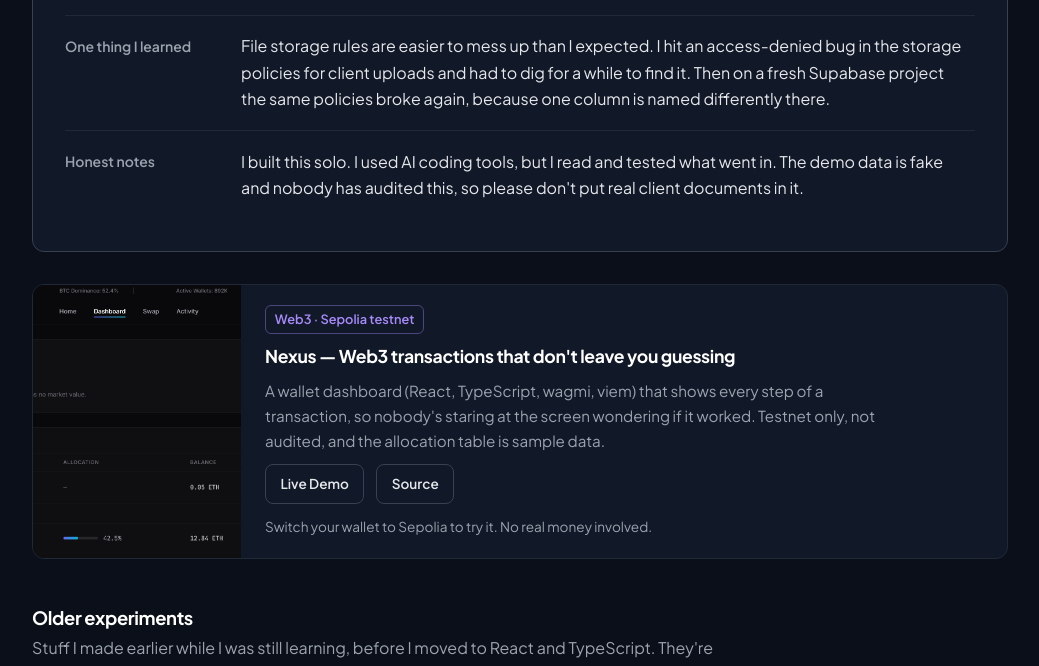
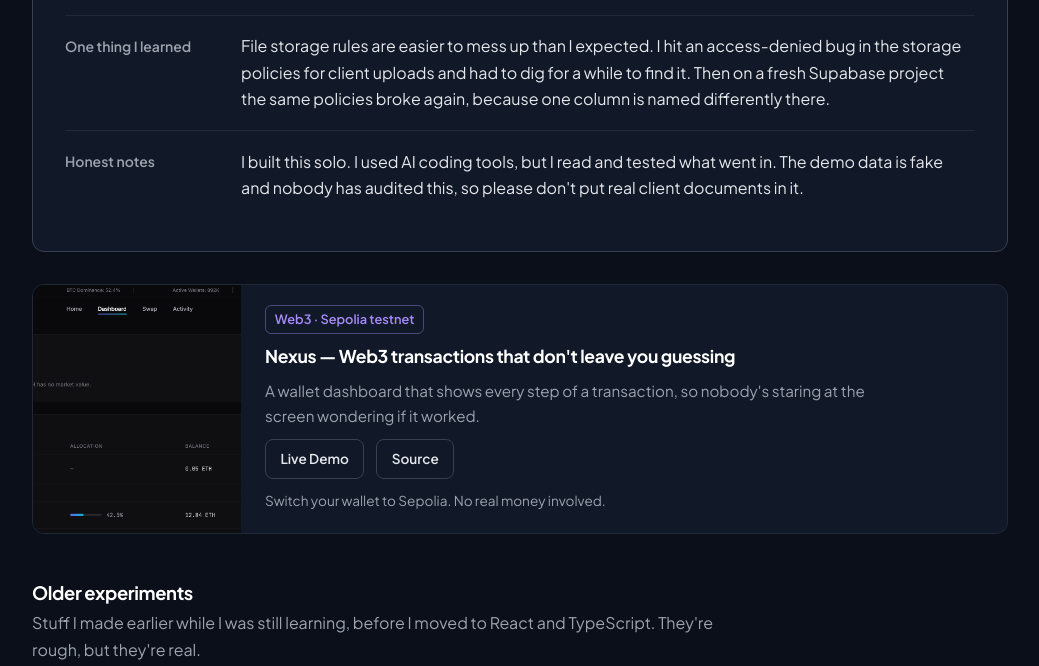
Before and after one commit to raiyo395/portfolio, a plain HTML site: page index.html in a window 1280 px wide. Shown: the part 3186-3852 px from the top of the page, without its empty margins (120-1159 px from the left). Drawn offline with Linux system fonts and the light colour scheme.

Commit message:
make Nexus a compact card and clean up project intro text

```diff
--- a/index.html
+++ b/index.html
@@ -42,7 +42,6 @@ a:focus-visible,.btn:focus-visible{outline:2px solid var(--accent);outline-offse
 .section-head{display:grid;gap:.5rem;margin-bottom:2rem}
 .section-head h2{font-size:1.75rem}
 .section-head p{color:var(--muted);max-width:60ch}
-
 .btn{display:inline-flex;align-items:center;justify-content:center;gap:.5rem;min-height:44px;padding:.65rem 1.1rem;border:1px solid transparent;border-radius:var(--radius-control);font:600 .9rem/1.2 var(--font);text-decoration:none;text-align:center;cursor:pointer;transition:background-color .2s ease,border-color .2s ease,color .2s ease,transform .2s ease,box-shadow .2s ease}
 .btn-primary{background:var(--accent);color:var(--bg)}
 .btn-primary:hover{background:var(--accent-hover);color:var(--bg);transform:translateY(-1px);box-shadow:0 6px 20px rgba(167,139,250,.25)}
@@ -50,7 +49,6 @@ a:focus-visible,.btn:focus-visible{outline:2px solid var(--accent);outline-offse
 .btn-secondary:hover{background:var(--surface);color:#fff;border-color:var(--muted);transform:translateY(-1px)}
 .btn:active{transform:translateY(0)}
 .btn svg{width:1rem;height:1rem;flex:none}
-
 .site-header{position:sticky;top:0;z-index:50;background:rgba(11,15,25,.85);-webkit-backdrop-filter:blur(12px);backdrop-filter:blur(12px);border-bottom:1px solid var(--line)}
 .site-header .wrap{height:4rem;display:flex;align-items:center;justify-content:space-between;gap:1rem}
 .brand{color:#fff;font-weight:800;font-size:1.15rem;letter-spacing:-.02em;text-decoration:none}
@@ -61,7 +59,6 @@ a:focus-visible,.btn:focus-visible{outline:2px solid var(--accent);outline-offse
 .nav-links a:hover{color:#fff}
 @media (min-width:640px){.nav-links{display:flex}}
 .site-header .btn{min-height:40px;padding:.5rem .9rem;font-size:.85rem}
-
 .hero{padding-block:3.5rem 4rem}
 @media (min-width:768px){.hero{padding-block:5.5rem 5rem}}
 .status{display:inline-flex;align-items:center;gap:.5rem;font-size:.875rem;font-weight:600;color:var(--ok);margin-bottom:1.25rem}
@@ -72,13 +69,11 @@ a:focus-visible,.btn:focus-visible{outline:2px solid var(--accent);outline-offse
 .hero-actions{margin-top:2rem;display:flex;flex-wrap:wrap;gap:.75rem}
 .hero-tools{margin-top:2.5rem;max-width:62ch;font-size:.9rem;color:var(--muted)}
 .hero-tools strong{color:var(--text);font-weight:600}
-
 .build{list-style:none;display:grid;gap:.75rem}
 @media (min-width:768px){.build{grid-template-columns:1fr 1fr}}
 .build li{background:var(--surface);border:1px solid var(--line);border-radius:var(--radius-card);padding:1rem 1.25rem}
 .build li strong{display:block;color:#fff;font-weight:700;margin-bottom:.25rem}
 .build li span{color:var(--muted);font-size:.95rem}
-
 /* --- Project / case study --- */
 .case{background:var(--surface);border:1px solid var(--line-strong);border-radius:var(--radius-card);overflow:hidden;transition:border-color .3s ease,box-shadow .3s ease}
 .case+.case{margin-top:2rem}
@@ -100,18 +95,16 @@ a:focus-visible,.btn:focus-visible{outline:2px solid var(--accent);outline-offse
 .facts dd{margin:0;max-width:62ch}
 .facts ul{padding-left:1.1rem;display:grid;gap:.3rem}
 @media (min-width:768px){.facts>div{display:grid;grid-template-columns:9.5rem 1fr;gap:1.5rem}.facts dt{margin-bottom:0;padding-top:.1rem}}
-
-/* --- Small secondary project --- */
+/* --- Small Nexus card --- */
 .mini{display:grid;margin-top:2rem;background:var(--surface);border:1px solid var(--line);border-radius:var(--radius-card);overflow:hidden;transition:border-color .3s ease}
 .mini:hover{border-color:rgba(167,139,250,.3)}
 .mini-shot{display:block;background:var(--surface-2);overflow:hidden}
 .mini-shot img{width:100%;height:9rem;object-fit:cover;object-position:top}
 .mini-body{padding:1.25rem 1.5rem;display:grid;gap:.7rem;align-content:center}
 .mini h3{font-size:1.1rem}
-.mini p{color:var(--muted);font-size:.95rem;max-width:58ch}
-.mini .case-note{font-size:.85rem}
+.mini .lede{color:var(--muted);font-size:.95rem;max-width:58ch}
 .mini .btn{min-height:40px;padding:.5rem .9rem;font-size:.85rem}
-@media (min-width:768px){.mini{grid-template-columns:13rem 1fr}.mini-shot{height:100%}.mini-shot img{height:100%;min-height:11rem}}
+@media (min-width:768px){.mini{grid-template-columns:13rem 1fr}.mini-shot{height:100%}.mini-shot img{height:100%;min-height:10rem}}
 
 /* --- Cards --- */
 .subhead{font-size:1.15rem;margin:3rem 0 .4rem}
@@ -129,7 +122,6 @@ a:focus-visible,.btn:focus-visible{outline:2px solid var(--accent);outline-offse
 .tags{display:flex;flex-wrap:wrap;gap:.4rem;list-style:none;padding:0}
 .tags li{font-family:var(--mono);font-size:.75rem;color:var(--text);background:var(--surface-2);border:1px solid var(--line);border-radius:var(--radius-tag);padding:.15rem .5rem}
 .card-foot{padding:0 1.5rem 1.5rem}.card-foot .btn{width:100%}
-
 /* --- Process --- */
 .steps{list-style:none;counter-reset:step;display:grid;gap:1rem}
 @media (min-width:768px){.steps{grid-template-columns:repeat(3,1fr)}}
@@ -139,7 +131,6 @@ a:focus-visible,.btn:focus-visible{outline:2px solid var(--accent);outline-offse
 .steps h3{font-size:1.05rem;margin-bottom:.5rem}
 .steps p{color:var(--muted);font-size:.95rem}
 .terms{margin-top:1.5rem;color:var(--muted);font-size:.95rem;max-width:62ch}
-
 /* --- About --- */
 .about p{max-width:62ch;color:var(--muted)}
 .about p+p{margin-top:1rem}
@@ -148,12 +139,10 @@ a:focus-visible,.btn:focus-visible{outline:2px solid var(--accent);outline-offse
 .fit h3{font-size:1.05rem;margin-bottom:.75rem}
 .fit ul{padding-left:1.1rem;display:grid;gap:.4rem;color:var(--muted)}
 .fit strong{color:var(--text);font-weight:600}
-
 /* --- Contact --- */
 .contact-links{display:flex;flex-wrap:wrap;gap:.75rem;margin-top:1.5rem}
 .contact-mail{margin-top:1.25rem;color:var(--muted)}
 .site-footer{border-top:1px solid var(--line);padding-block:2rem;color:var(--muted);font-size:.875rem}
-
 /* --- Reveal animations --- */
 .reveal{opacity:0;transform:translateY(24px);transition:opacity .7s ease,transform .7s ease}
 .reveal.visible{opacity:1;transform:translateY(0)}
@@ -163,7 +152,6 @@ a:focus-visible,.btn:focus-visible{outline:2px solid var(--accent);outline-offse
 </head>
 <body>
 <a class="skip-link" href="#main">Skip to content</a>
-
 <header class="site-header">
 <div class="wrap">
 <a class="brand" href="#top" aria-label="Aric Raiyo, back to top">Aric Raiyo<span>.dev</span></a>
@@ -177,9 +165,7 @@ a:focus-visible,.btn:focus-visible{outline:2px solid var(--accent);outline-offse
 </nav>
 </div>
 </header>
-
 <main id="main">
-
 <section class="hero" id="top">
 <div class="wrap">
 <p class="status reveal"><span class="dot" aria-hidden="true"></span>Open for new projects</p>
@@ -196,7 +182,6 @@ a:focus-visible,.btn:focus-visible{outline:2px solid var(--accent);outline-offse
 </p>
 </div>
 </section>
-
 <section class="section" id="build">
 <div class="wrap">
 <div class="section-head reveal">
@@ -213,14 +198,12 @@ a:focus-visible,.btn:focus-visible{outline:2px solid var(--accent);outline-offse
 </ul>
 </div>
 </section>
-
 <section class="section" id="work">
 <div class="wrap">
 <div class="section-head reveal">
 <h2>Things I've built</h2>
-<p>The Client Portal is my main project right now, and Nexus is the Web3 one. Both are live, so go click around.</p>
+<p>The Client Portal is my main project right now, and Nexus is the Web3 one. Both are live if you want to try them.</p>
 </div>
-
 <article class="case reveal" id="client-portal" aria-labelledby="client-portal-title">
 <a class="case-shot" href="https://client-portal-seven-indol.vercel.app/" target="_blank" rel="noopener noreferrer" tabindex="-1" aria-hidden="true">
 <img src="images/portal-hero.png" alt="" loading="eager">
@@ -292,7 +275,6 @@ View Source on GitHub
 </dl>
 </div>
 </article>
-
 <article class="mini reveal" id="nexus" aria-labelledby="nexus-title">
 <a class="mini-shot" href="https://nexus-chwr.vercel.app/" target="_blank" rel="noopener noreferrer" tabindex="-1" aria-hidden="true">
 <img src="images/nexus-hero.png" alt="" loading="lazy">
@@ -300,15 +282,14 @@ View Source on GitHub
 <div class="mini-body">
 <span class="badge">Web3 · Sepolia testnet</span>
 <h3 id="nexus-title">Nexus — Web3 transactions that don't leave you guessing</h3>
-<p>A wallet dashboard (React, TypeScript, wagmi, viem) that shows every step of a transaction, so nobody's staring at the screen wondering if it worked. Testnet only, not audited, and the allocation table is sample data.</p>
+<p class="lede">A wallet dashboard that shows every step of a transaction, so nobody's staring at the screen wondering if it worked.</p>
 <div class="case-actions">
 <a class="btn btn-secondary" href="https://nexus-chwr.vercel.app/" target="_blank" rel="noopener noreferrer">Live Demo<span class="sr-only"> for Nexus (opens in a new tab)</span></a>
 <a class="btn btn-secondary" href="https://github.com/raiyo395/nexus" target="_blank" rel="noopener noreferrer">Source<span class="sr-only"> for Nexus on GitHub (opens in a new tab)</span></a>
 </div>
-<p class="case-note">Switch your wallet to Sepolia to try it. No real money involved.</p>
+<p class="case-note">Switch your wallet to Sepolia. No real money involved.</p>
 </div>
 </article>
-
 <h3 class="subhead reveal">Older experiments</h3>
 <p class="reveal">Stuff I made earlier while I was still learning, before I moved to React and TypeScript. They're rough, but they're real.</p>
 <div class="cards">
@@ -355,7 +336,6 @@ View live site <span class="sr-only">for Lumière Skincare (opens in a new tab)<
 </div>
 </div>
 </section>
-
 <section class="section" id="process">
 <div class="wrap">
 <div class="section-head reveal">
@@ -379,7 +359,6 @@ View live site <span class="sr-only">for Lumière Skincare (opens in a new tab)<
 <p class="terms reveal">I usually reply within 24 hours. I get paid in USDT or USDC. Scope, price and timeline get agreed before work starts.</p>
 </div>
 </section>
-
 <section class="section about" id="about">
 <div class="wrap">
 <div class="section-head reveal">
@@ -410,7 +389,6 @@ View live site <span class="sr-only">for Lumière Skincare (opens in a new tab)<
 </div>
 </div>
 </section>
-
 <section class="section" id="contact">
 <div class="wrap">
 <div class="section-head reveal">
@@ -427,15 +405,12 @@ View live site <span class="sr-only">for Lumière Skincare (opens in a new tab)<
 <p class="contact-mail reveal">Email: <a href="mailto:aricraiyovext@gmail.com">aricraiyovext@gmail.com</a></p>
 </div>
 </section>
-
 </main>
-
 <footer class="site-footer">
 <div class="wrap">
 <p>&copy; 2026 Aric Raiyo</p>
 </div>
 </footer>
-
 <script>
 const reveals = document.querySelectorAll('.reveal');
 if ('IntersectionObserver' in window) {
```
